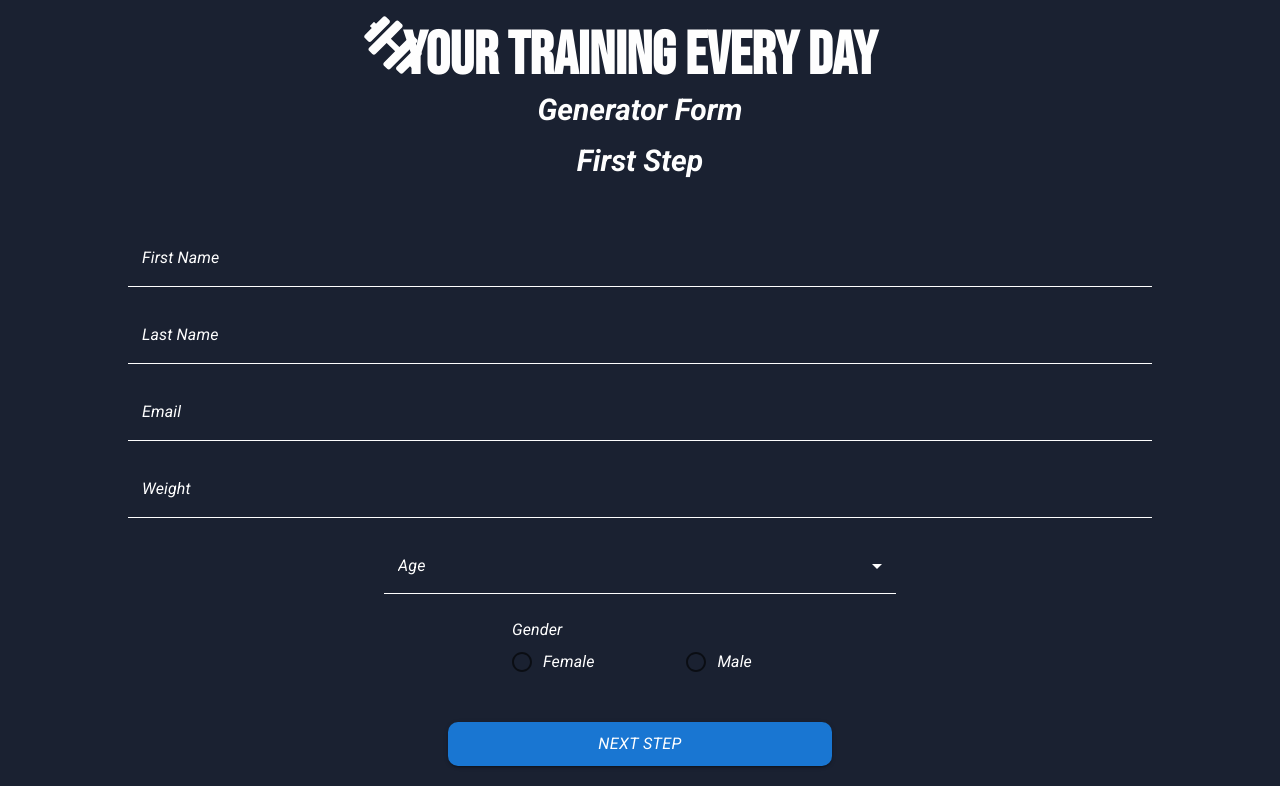
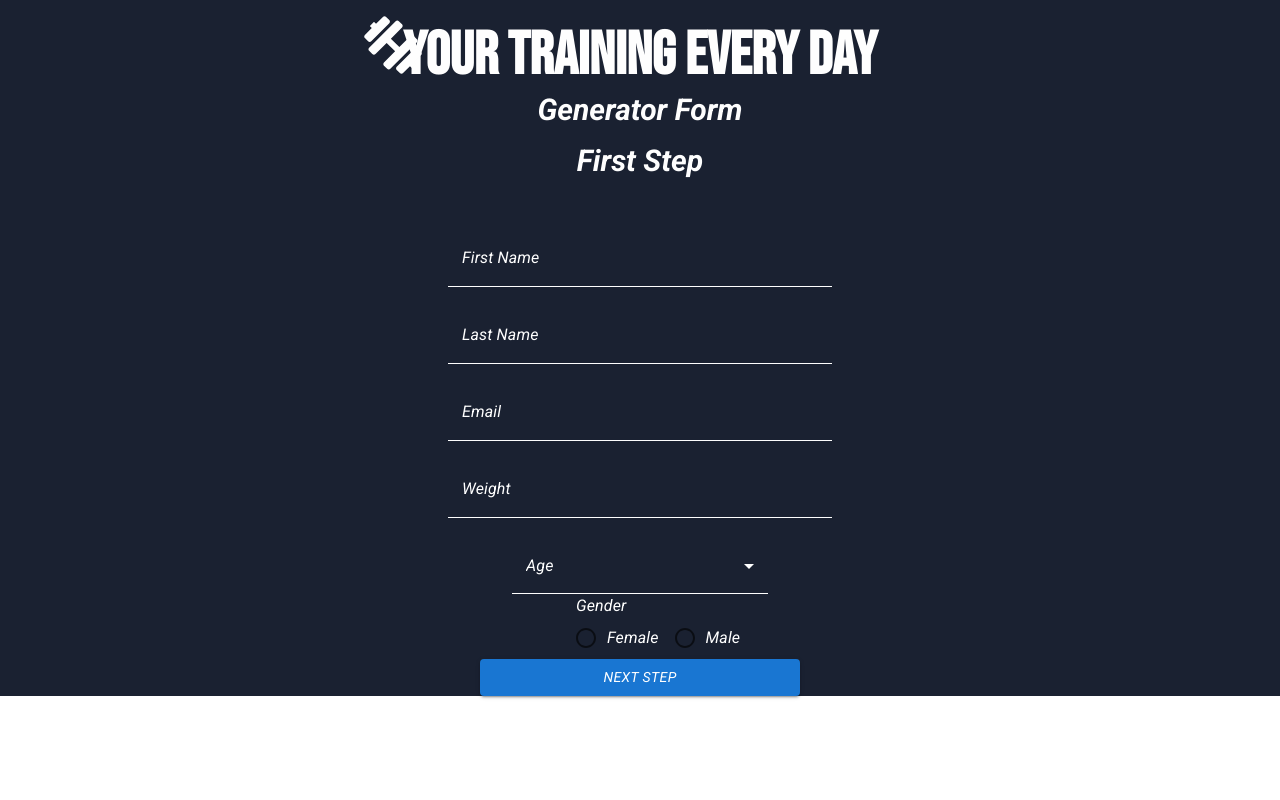
Before and after one commit to SergeiiKalina/Gum-project, a React (Create React App) app: page /gentraining in a window 1280 px wide. Built offline with nearby package versions, Linux system fonts and the light colour scheme.

Commit message:
new update

```diff
--- a/src/App.scss
+++ b/src/App.scss
@@ -1,5 +1,5 @@
 .App {
-    width: 1280px;
+    width: 100%;
     margin: 0 auto;
     background-color: #1a2131;
 }
--- a/src/components/FormGenTrainStepOne.jsx
+++ b/src/components/FormGenTrainStepOne.jsx
@@ -5,26 +5,38 @@ import {
     writeSexTraining,
 } from "../store/generatorTrainingReduser"
 import style from "./formGenTrainStep.module.scss"
+import { lime, purple } from "@mui/material/colors"
 import { useForm } from "react-hook-form"
 import {
     Button,
+    createTheme,
     FormControl,
     FormControlLabel,
     FormLabel,
     InputLabel,
+    makeStyles,
     MenuItem,
     Radio,
     RadioGroup,
     Select,
     TextField,
+    ThemeProvider,
 } from "@mui/material"
 
 import styled from "@emotion/styled"
 
+const theme = createTheme({
+    palette: {
+        primary: lime,
+        secondary: purple,
+    },
+})
+
 const StyledTextField = styled(TextField)({
-    width: "80%",
+    width: "60%",
     margin: "20px auto 0 auto",
     border: "none",
+
     "& .MuiOutlinedInput-root": {
         "&:hover .MuiInputBase-input ": {
             borderBottom: "1px solid #42a5f5",
@@ -67,7 +79,6 @@ export default function FormGenTrainStepOne() {
             className={style.wrapper}
             onSubmit={handleSubmit(onSubmit)}
         >
-            <section>
             <h2>First Step</h2>
             <StyledTextField
                 id="input-with-sx"
@@ -173,14 +184,13 @@ export default function FormGenTrainStepOne() {
                 >
                     Gender
                 </FormLabel>
+
                 <RadioGroup
                     row
                     aria-labelledby="demo-row-radio-buttons-group-label"
                     name="row-radio-buttons-group"
                     sx={{
-                            display: "flex",
-                            width: "100%",
-                            justifyContent: "space-between",
+                        width: "300%",
                     }}
                 >
                     <FormControlLabel
@@ -202,10 +212,13 @@ export default function FormGenTrainStepOne() {
                 </RadioGroup>
             </article>
 
-                <Button variant="contained" type="submit">
+            <Button
+                variant="contained"
+                type="submit"
+                sx={{ width: "50%", margin: "0 auto" }}
+            >
                 Next Step
             </Button>
-            </section>
         </form>
     )
 }
--- a/src/components/GeneratorTraining.jsx
+++ b/src/components/GeneratorTraining.jsx
@@ -21,7 +21,7 @@ function GeneratorTraining() {
     }
 
     return (
-        <div>
+        <div style={{ width: "50%", margin: "0 auto" }}>
             <h2 className={style.header}>Generator Form</h2>
             <div className={style.block}>
                 {!bul && <FormGeneratorTraining />}
--- a/src/components/formGeneratorTraining.module.scss
+++ b/src/components/formGeneratorTraining.module.scss
@@ -1,7 +1,7 @@
-@import './adaptive-fontMixin.scss';
+@import "./adaptive-fontMixin.scss";
 
 .wrapper {
-    width: 50%;
+    width: 100%;
     margin: 0 auto;
     h3 {
         @include adaptive-font(24, 16);
```
Lines whose indentation alone changed are shown as unchanged.
